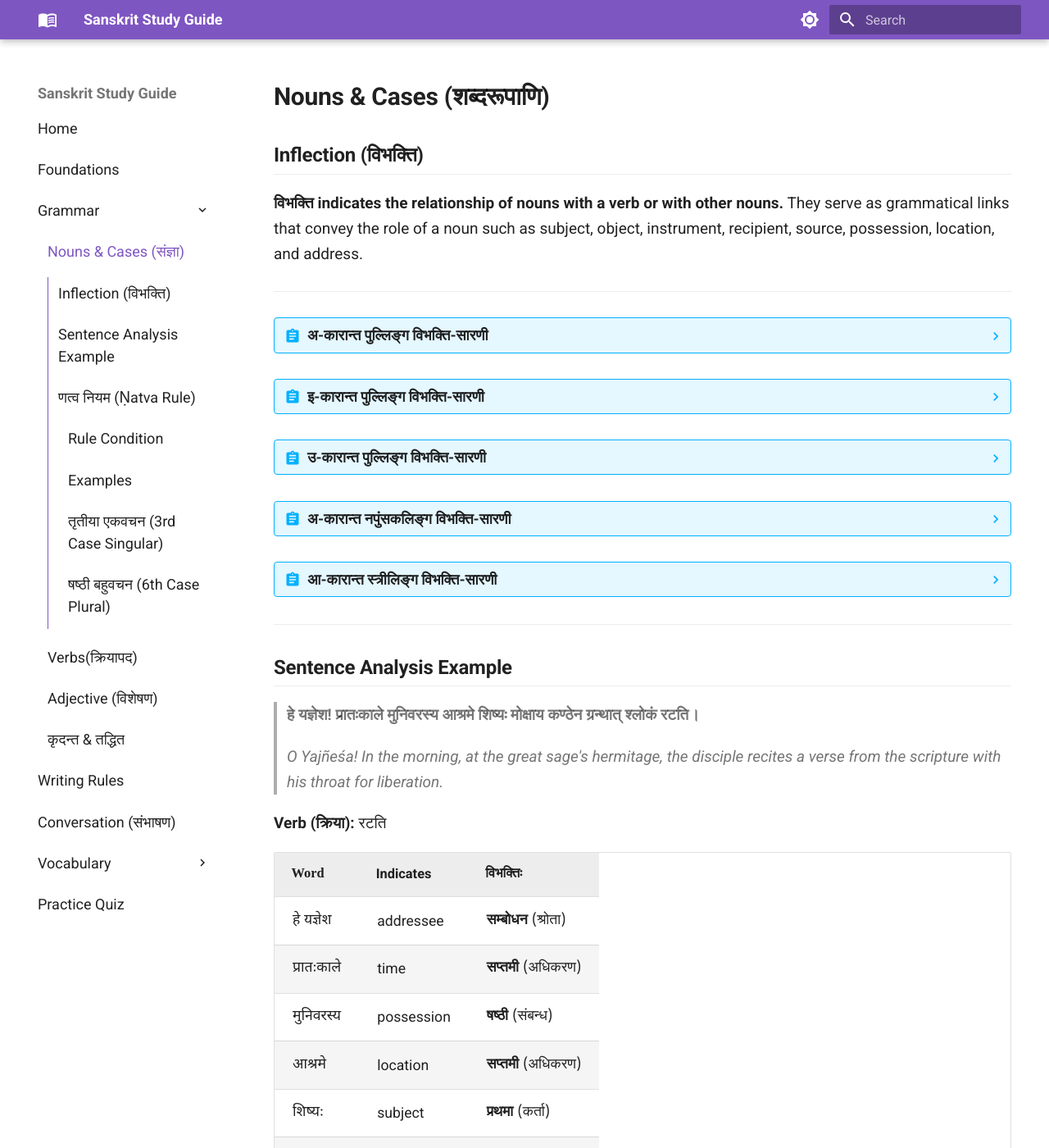
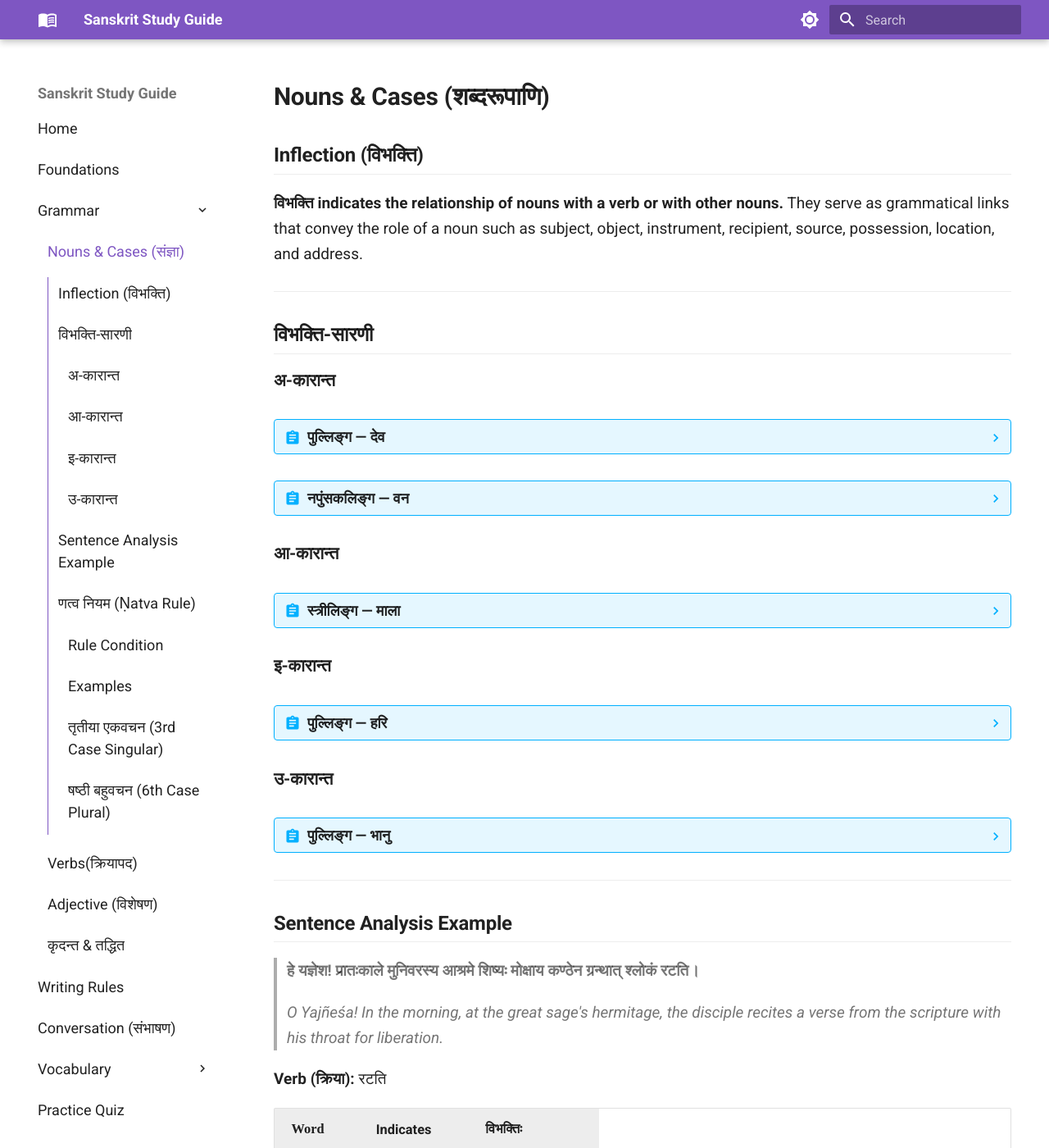
Before and after one commit to akshakp/sanskrit-study-guide, an MkDocs documentation site: the page built from docs/nouns.md, in a window 1280 px wide and 1400 px high. Shown: the whole window at 82% size. Built offline with MkDocs 1.6.1 and Material for MkDocs 9.7.7, drawn with Linux system fonts in a browser that asks for light colours; some of the changed lines change nothing that is shown.

Commit message:
reorganized vibhaktis

```diff
--- a/docs/nouns.md
+++ b/docs/nouns.md
@@ -6,7 +6,11 @@
 
 ---
 
-??? abstract "अ-कारान्त पुल्लिङ्ग विभक्ति-सारणी"
+## विभक्ति-सारणी
+
+### अ-कारान्त
+
+??? abstract "पुल्लिङ्ग — देव"
 
     Declension table for masculine nouns ending in **-a** (like राम, देव):
 
@@ -21,7 +25,41 @@
     | **सप्तमी**    | कुत्र? कदा? (Where? When?)  | Location (अधिकरण)            | देवे    | देवयोः     | देवेषु   |
     | **सम्बोधनम्** | हे! (O!)                    | Addressee (श्रोता)           | हे देव  | हे देवौ    | हे देवाः |
 
-??? abstract "इ-कारान्त पुल्लिङ्ग विभक्ति-सारणी"
+??? abstract "नपुंसकलिङ्ग — वन"
+
+    Declension table for neuter nouns ending in **-a** (like वनम्, मन्दिरम्):
+
+    | विभक्तिः      | Question                    | Function                     | एकवचनम् | द्विवचनम् | बहुवचनम् |
+    | ------------- | --------------------------- | ---------------------------- | ------- | --------- | -------- |
+    | **प्रथमा**    | कः? का? किम्? (Who? What?)  | Subject (कर्ता)              | वनम्    | वने       | वनानि    |
+    | **द्वितीया**  | किम्? कम्? (Whom? What?)    | Object (कर्म)                | वनम्    | वने       | वनानि    |
+    | **तृतीया**    | केन? (By what/whom?)        | Instrument (करण)             | वनेन    | वनाभ्याम् | वनैः     |
+    | **चतुर्थी**   | कस्मै? (For whom?)          | Recipient (संप्रदान)         | वनाय    | वनाभ्याम् | वनेभ्यः  |
+    | **पञ्चमी**    | कस्मात्? (From what/where?) | Source (अपादान)              | वनात्   | वनाभ्याम् | वनेभ्यः  |
+    | **षष्ठी**     | कस्य? (Whose?)              | Relation/Possession (संबन्ध) | वनस्य   | वनयोः     | वनानाम्  |
+    | **सप्तमी**    | कुत्र? कदा? (Where? When?)  | Location (अधिकरण)            | वने     | वनयोः     | वनेषु    |
+    | **सम्बोधनम्** | हे! (O!)                    | Addressee (श्रोता)           | हे वन   | हे वने    | हे वनानि |
+
+### आ-कारान्त
+
+??? abstract "स्त्रीलिङ्ग — माला"
+
+    Declension table for feminine nouns ending in **-ā** (like माला, सीता):
+
+    | विभक्तिः      | Question                    | Function                     | एकवचनम्  | द्विवचनम्  | बहुवचनम् |
+    | ------------- | --------------------------- | ---------------------------- | -------- | ---------- | -------- |
+    | **प्रथमा**    | कः? का? किम्? (Who? What?)  | Subject (कर्ता)              | माला     | माले       | मालाः    |
+    | **द्वितीया**  | किम्? कम्? (Whom? What?)    | Object (कर्म)                | मालाम्   | माले       | मालाः    |
+    | **तृतीया**    | केन? (By what/whom?)        | Instrument (करण)             | मालया    | मालाभ्याम् | मालाभिः  |
+    | **चतुर्थी**   | कस्मै? (For whom?)          | Recipient (संप्रदान)         | मालायै   | मालाभ्याम् | मालाभ्यः |
+    | **पञ्चमी**    | कस्मात्? (From what/where?) | Source (अपादान)              | मालायाः  | मालाभ्याम् | मालाभ्यः |
+    | **षष्ठी**     | कस्य? (Whose?)              | Relation/Possession (संबन्ध) | मालायाः  | मालयोः     | मालानाम् |
+    | **सप्तमी**    | कुत्र? कदा? (Where? When?)  | Location (अधिकरण)            | मालायाम् | मालयोः     | मालासु   |
+    | **सम्बोधनम्** | हे! (O!)                    | Addressee (श्रोता)           | हे माले  | हे माले    | हे मालाः |
+
+### इ-कारान्त
+
+??? abstract "पुल्लिङ्ग — हरि"
 
     Declension table for masculine nouns ending in **-i** (like हरि):
 
@@ -36,7 +74,9 @@
     | **सप्तमी**    | कुत्र? कदा? (Where? When?)  | Location (अधिकरण)            | हरौ      | हर्योः      | हरिषु     |
     | **सम्बोधनम्** | हे! (O!)                    | Addressee (श्रोता)           | हे हरे   | हे हरी      | हे हरयः   |
 
-??? abstract "उ-कारान्त पुल्लिङ्ग विभक्ति-सारणी"
+### उ-कारान्त
+
+??? abstract "पुल्लिङ्ग — भानु"
 
     Declension table for masculine nouns ending in **-u** (like भानु):
 
@@ -50,36 +90,6 @@
     | **षष्ठी**     | कस्य? (Whose?)              | Relation/Possession (संबन्ध) | भानोः    | भान्वोः      | भानूनाम्  |
     | **सप्तमी**    | कुत्र? कदा? (Where? When?)  | Location (अधिकरण)            | भानौ     | भान्वोः      | भानुषु    |
     | **सम्बोधनम्** | हे! (O!)                    | Addressee (श्रोता)           | हे भानो  | हे भानू      | हे भानवः  |
-
-??? abstract "अ-कारान्त नपुंसकलिङ्ग विभक्ति-सारणी"
-
-    Declension table for neuter nouns ending in **-a** (like वनम्, मन्दिरम्):
-
-    | विभक्तिः      | Question                    | Function                     | एकवचनम् | द्विवचनम् | बहुवचनम् |
-    | ------------- | --------------------------- | ---------------------------- | ------- | --------- | -------- |
-    | **प्रथमा**    | कः? का? किम्? (Who? What?)  | Subject (कर्ता)              | वनम्    | वने       | वनानि    |
-    | **द्वितीया**  | किम्? कम्? (Whom? What?)    | Object (कर्म)                | वनम्    | वने       | वनानि    |
-    | **तृतीया**    | केन? (By what/whom?)        | Instrument (करण)             | वनेन    | वनाभ्याम् | वनैः     |
-    | **चतुर्थी**   | कस्मै? (For whom?)          | Recipient (संप्रदान)         | वनाय    | वनाभ्याम् | वनेभ्यः  |
-    | **पञ्चमी**    | कस्मात्? (From what/where?) | Source (अपादान)              | वनात्   | वनाभ्याम् | वनेभ्यः  |
-    | **षष्ठी**     | कस्य? (Whose?)              | Relation/Possession (संबन्ध) | वनस्य   | वनयोः     | वनानाम्  |
-    | **सप्तमी**    | कुत्र? कदा? (Where? When?)  | Location (अधिकरण)            | वने     | वनयोः     | वनेषु    |
-    | **सम्बोधनम्** | हे! (O!)                    | Addressee (श्रोता)           | हे वन   | हे वने    | हे वनानि |
-
-??? abstract "आ-कारान्त स्त्रीलिङ्ग विभक्ति-सारणी"
-
-    Declension table for feminine nouns ending in **-ā** (like माला, सीता):
-
-    | विभक्तिः      | Question                    | Function                     | एकवचनम्  | द्विवचनम्  | बहुवचनम् |
-    | ------------- | --------------------------- | ---------------------------- | -------- | ---------- | -------- |
-    | **प्रथमा**    | कः? का? किम्? (Who? What?)  | Subject (कर्ता)              | माला     | माले       | मालाः    |
-    | **द्वितीया**  | किम्? कम्? (Whom? What?)    | Object (कर्म)                | मालाम्   | माले       | मालाः    |
-    | **तृतीया**    | केन? (By what/whom?)        | Instrument (करण)             | मालया    | मालाभ्याम् | मालाभिः  |
-    | **चतुर्थी**   | कस्मै? (For whom?)          | Recipient (संप्रदान)         | मालायै   | मालाभ्याम् | मालाभ्यः |
-    | **पञ्चमी**    | कस्मात्? (From what/where?) | Source (अपादान)              | मालायाः  | मालाभ्याम् | मालाभ्यः |
-    | **षष्ठी**     | कस्य? (Whose?)              | Relation/Possession (संबन्ध) | मालायाः  | मालयोः     | मालानाम् |
-    | **सप्तमी**    | कुत्र? कदा? (Where? When?)  | Location (अधिकरण)            | मालायाम् | मालयोः     | मालासु   |
-    | **सम्बोधनम्** | हे! (O!)                    | Addressee (श्रोता)           | हे माले  | हे माले    | हे मालाः |
 
 ---
 
```
